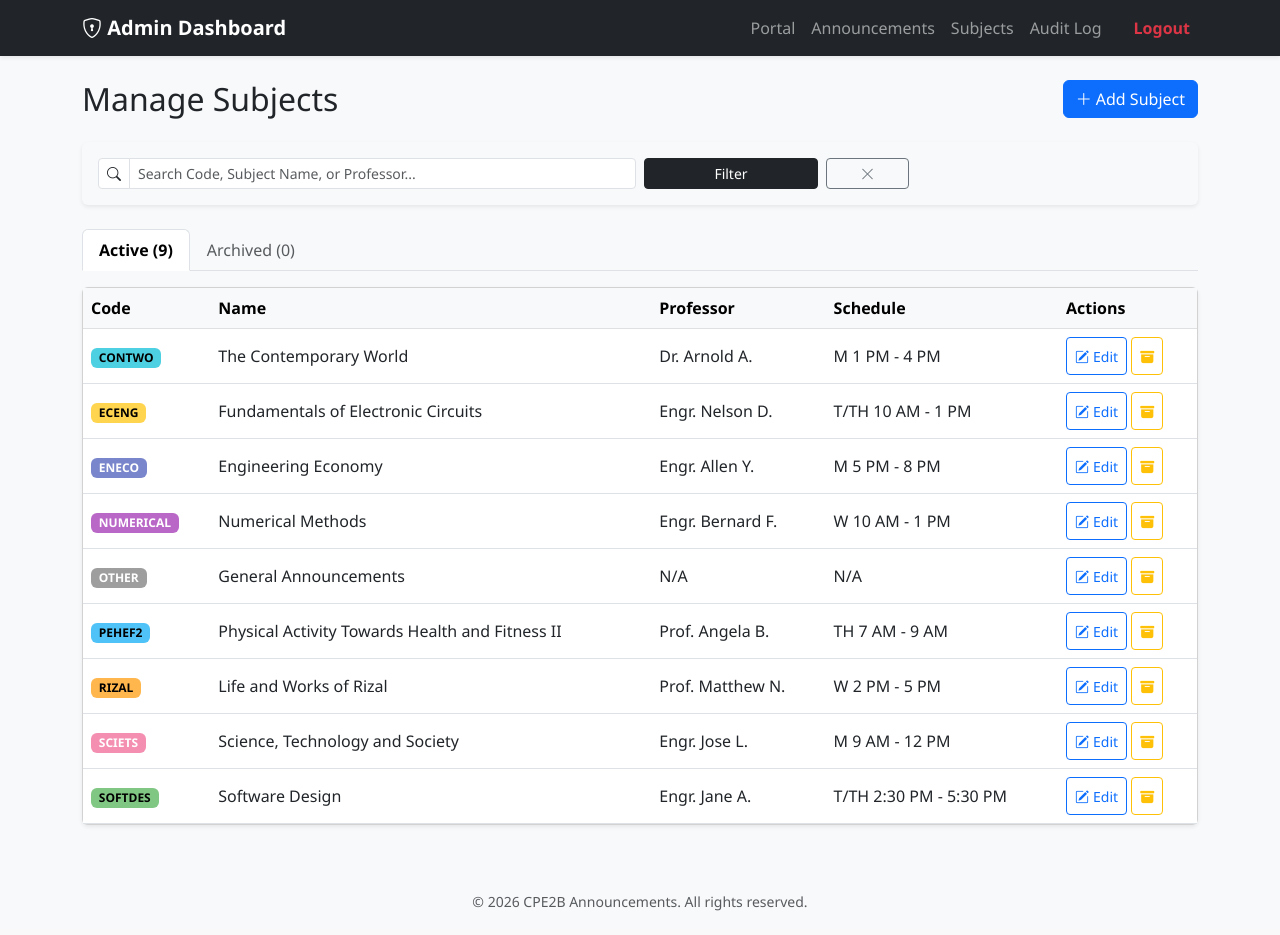
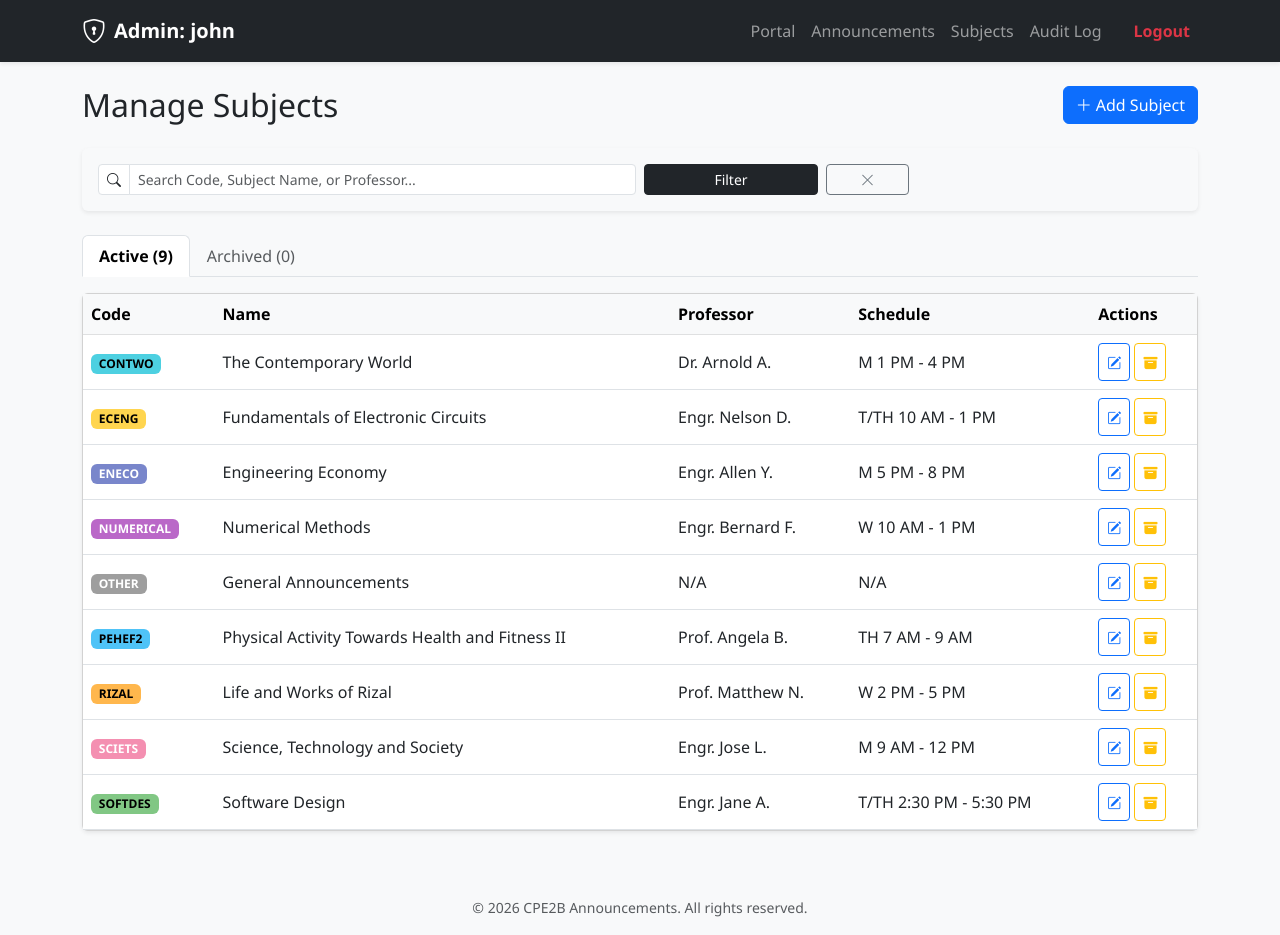
Before and after one commit to hfqhi/Announcement-Recap-Website, a PHP site: page /admin/subjects.php in a window 1280 px wide. Before the commit the page ends 911 px from the top, so only its background shows below. Run offline with PHP 8.4, Linux system fonts and the light colour scheme; a user stored in the database is signed in; data comes from the database, SQL or seed files in the repository; both versions use the stored data as it was after the commit.

Commit message:
update days left engine to display urgent due tomorrow, move dynamic admin username to global navbar

```diff
--- a/admin/subjects.php
+++ b/admin/subjects.php
@@ -130,7 +130,7 @@ include __DIR__ . '/../includes/header.php';
                                 <td><?= e($sub['professor']) ?></td>
                                 <td><?= e($sub['schedule']) ?></td>
                                 <td>
-                                    <button class="btn btn-sm btn-outline-primary" style="min-height:38px;" onclick='openSubjectModal("edit", <?= json_encode($sub) ?>)' title="Edit"><i class="bi bi-pencil-square"></i><span class="d-none d-sm-inline ms-1">Edit</span></button>
+                                    <button class="btn btn-sm btn-outline-primary" style="min-height:38px;" onclick='openSubjectModal("edit", <?= json_encode($sub) ?>)' title="Edit"><i class="bi bi-pencil-square"></i></button>
                                     <form method="POST" class="d-inline delete-form">
                                         <input type="hidden" name="csrf_token" value="<?= $_SESSION['csrf_token'] ?>">
                                         <input type="hidden" name="action" value="archive">
--- a/includes/header.php
+++ b/includes/header.php
@@ -19,7 +19,10 @@ $isAdmin = isset($_SESSION['admin_id']);
         <div class="container">
 
             <?php if ($isAdmin): ?>
-                <a class="navbar-brand fw-bold" href="/admin/index.php"><i class="bi bi-shield-lock"></i> Admin Dashboard</a>
+                <a class="navbar-brand fw-bold d-flex align-items-center" href="/admin/index.php">
+                    <i class="bi bi-shield-lock fs-4 me-2"></i>
+                    Admin: <?= e($_SESSION['username'] ?? 'User') ?>
+                </a>
                 <button class="navbar-toggler" type="button" data-bs-toggle="collapse" data-bs-target="#navbarNav">
                     <span class="navbar-toggler-icon"></span>
                 </button>
@@ -29,8 +32,6 @@ $isAdmin = isset($_SESSION['admin_id']);
                         <li class="nav-item"><a class="nav-link" href="/admin/index.php">Announcements</a></li>
                         <li class="nav-item"><a class="nav-link" href="/admin/subjects.php">Subjects</a></li>
                         <li class="nav-item"><a class="nav-link" href="/admin/history.php">Audit Log</a></li>
-                        <!-- Off the comment below to create new admin -->
-                        <!--<li class="nav-item ms-lg-3"><a class="nav-link text-primary fw-bold" href="/admin/register.php">Add Admin</a></li>-->
                         <li class="nav-item ms-lg-3"><a class="nav-link text-danger fw-bold" href="/auth/logout.php">Logout</a></li>
                     </ul>
                 </div>
--- a/includes/helpers.php
+++ b/includes/helpers.php
@@ -95,6 +95,7 @@ function getDaysLeft(string $dueDate): array
     $diff  = (int) $today->diff($due)->format('%r%a');
 
     if ($diff > 3)       return ['label' => "{$diff} days left",  'class' => 'text-success'];
+    if ($diff === 1)     return ['label' => 'Due tomorrow!',      'class' => 'text-danger fw-bold']; // <-- ADDED: Urgent Tomorrow Warning
     if ($diff > 0)       return ['label' => "{$diff} days left",  'class' => 'text-warning fw-bold'];
     if ($diff === 0)     return ['label' => 'Due today!',         'class' => 'text-danger fw-bold'];
     return               ['label' => abs($diff) . 'd overdue',    'class' => 'text-danger text-decoration-line-through'];
--- a/public/index.php
+++ b/public/index.php
@@ -52,7 +52,7 @@ include __DIR__ . '/../includes/header.php';
 ?>
 <div class="d-flex flex-column flex-md-row justify-content-between align-items-center align-items-md-end mb-4 mt-3 border-bottom pb-3 text-center text-md-start">
     <div class="mb-3 mb-md-0">
-        <h1 class="display-6 fw-bold text-uppercase mb-0" style="letter-spacing: 2px;">Announcements Recap</h1>
+        <h1 class="display-6 fw-bold text-uppercase mb-0" style="letter-spacing: 2px;">Announcement Recap</h1>
         <h5 class="text-danger font-monospace mt-1">
             <?= date('M d, Y (l)') ?> | <span id="liveClock"><?= date('h:i:s A') ?></span>
         </h5>
```
Also changed, not shown: db_ar_backup.sql (+8 -5 lines).
